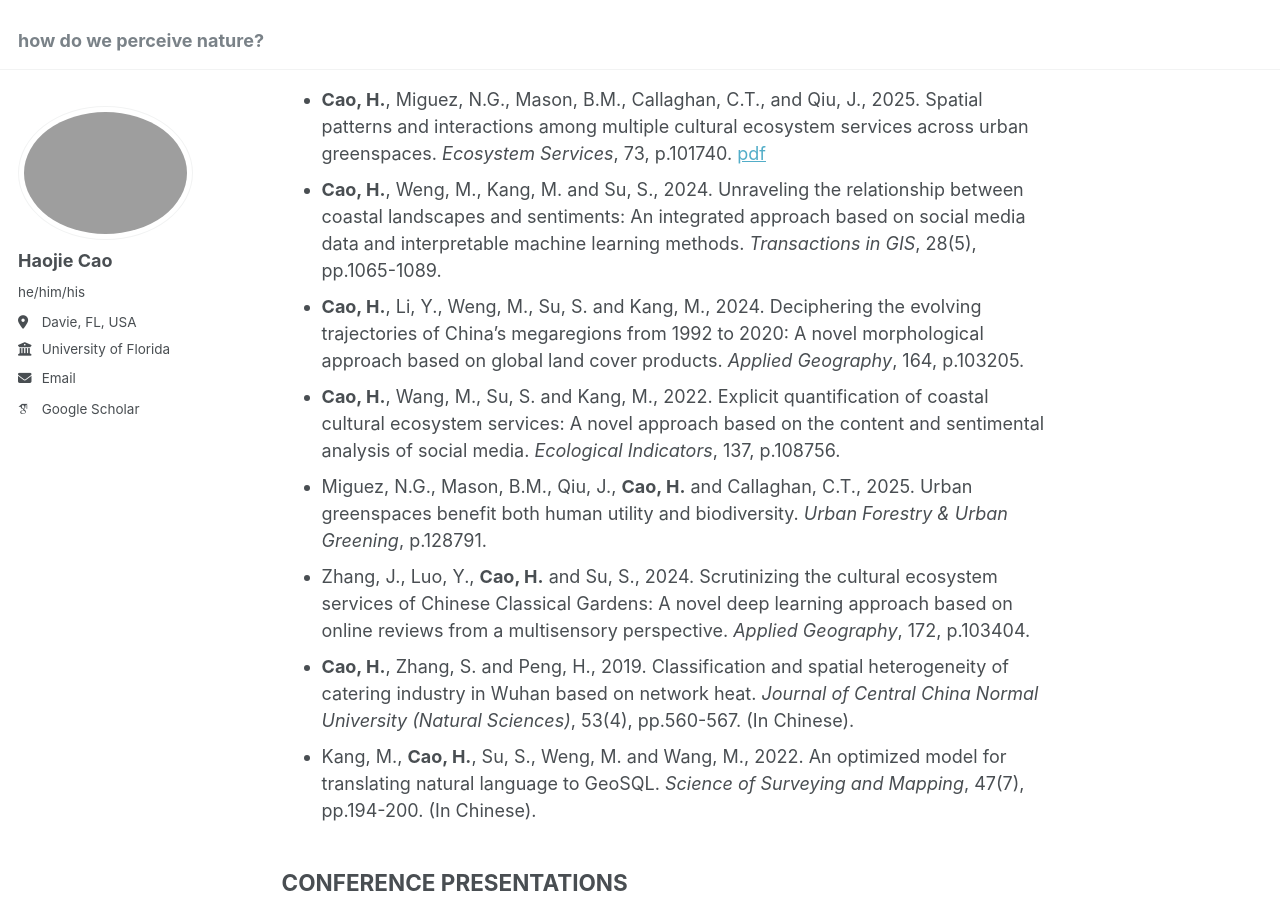
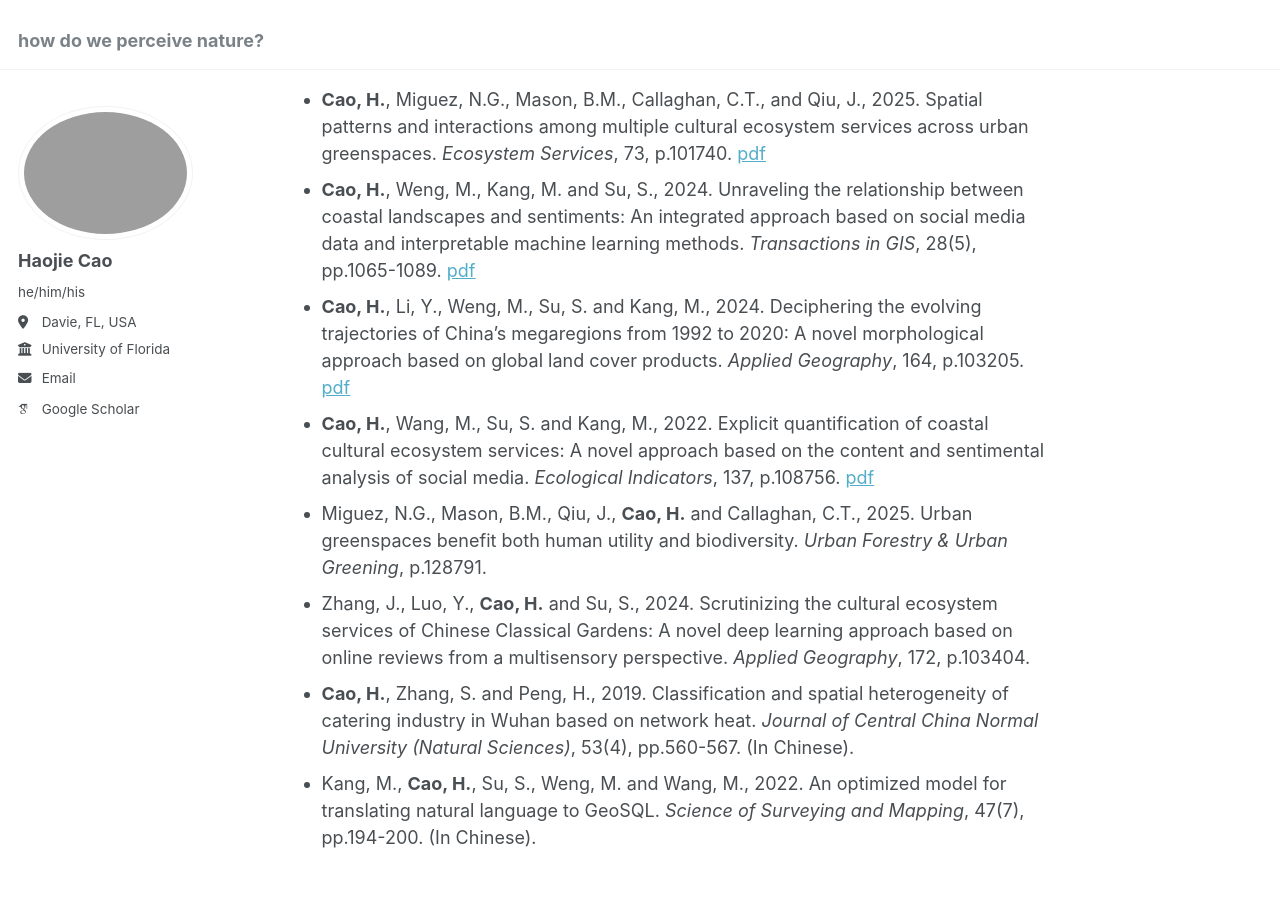
Before and after one commit to haojiecao42/haojiecao42.github.io, a Jekyll site: the page built from _pages/about.md, in a window 1280 px wide and 900 px high, scrolled down 1216 px. Built offline with Jekyll 4.4.1, drawn with Linux system fonts in a browser that asks for light colours; some web fonts are replaced.

Commit message:
Update about.md

```diff
--- a/_pages/about.md
+++ b/_pages/about.md
@@ -44,9 +44,9 @@ Haojie Cao is a PhD student in the School of Natural Resources and Environment (
 
 ## PUBLICATIONS
 * **Cao, H.**, Miguez, N.G., Mason, B.M., Callaghan, C.T., and Qiu, J., 2025. Spatial patterns and interactions among multiple cultural ecosystem services across urban greenspaces. *Ecosystem Services*, 73, p.101740. [pdf](https://drive.google.com/file/d/1NKueD5Y3UPyZ9Bg4vFxJ7XF8i36nBOQN/view?usp=sharing)
-* **Cao, H.**, Weng, M., Kang, M. and Su, S., 2024. Unraveling the relationship between coastal landscapes and sentiments: An integrated approach based on social media data and interpretable machine learning methods. *Transactions in GIS*, 28(5), pp.1065-1089.
-* **Cao, H.**, Li, Y., Weng, M., Su, S. and Kang, M., 2024. Deciphering the evolving trajectories of China's megaregions from 1992 to 2020: A novel morphological approach based on global land cover products. *Applied Geography*, 164, p.103205.
-* **Cao, H.**, Wang, M., Su, S. and Kang, M., 2022. Explicit quantification of coastal cultural ecosystem services: A novel approach based on the content and sentimental analysis of social media. *Ecological Indicators*, 137, p.108756.
+* **Cao, H.**, Weng, M., Kang, M. and Su, S., 2024. Unraveling the relationship between coastal landscapes and sentiments: An integrated approach based on social media data and interpretable machine learning methods. *Transactions in GIS*, 28(5), pp.1065-1089. [pdf](https://drive.google.com/file/d/10mqi1auNGRHKmxhqvebmIvkJ1s77uOyd/view?usp=sharing)
+* **Cao, H.**, Li, Y., Weng, M., Su, S. and Kang, M., 2024. Deciphering the evolving trajectories of China's megaregions from 1992 to 2020: A novel morphological approach based on global land cover products. *Applied Geography*, 164, p.103205. [pdf](https://drive.google.com/file/d/1S0dWRuuXNEtJSuqavbJhRfQJSdMhcGmG/view?usp=sharing)
+* **Cao, H.**, Wang, M., Su, S. and Kang, M., 2022. Explicit quantification of coastal cultural ecosystem services: A novel approach based on the content and sentimental analysis of social media. *Ecological Indicators*, 137, p.108756. [pdf](https://drive.google.com/file/d/12pzykn5r4DSXoTxBd_jyjIMjGxgEu4ES/view?usp=sharing)
 * Miguez, N.G., Mason, B.M., Qiu, J., **Cao, H.** and Callaghan, C.T., 2025. Urban greenspaces benefit both human utility and biodiversity. *Urban Forestry & Urban Greening*, p.128791.
 * Zhang, J., Luo, Y., **Cao, H.** and Su, S., 2024. Scrutinizing the cultural ecosystem services of Chinese Classical Gardens: A novel deep learning approach based on online reviews from a multisensory perspective. *Applied Geography*, 172, p.103404.
 * **Cao, H.**, Zhang, S. and Peng, H., 2019. Classification and spatial heterogeneity of catering industry in Wuhan based on network heat. *Journal of Central China Normal University (Natural Sciences)*, 53(4), pp.560-567. (In Chinese).
```
